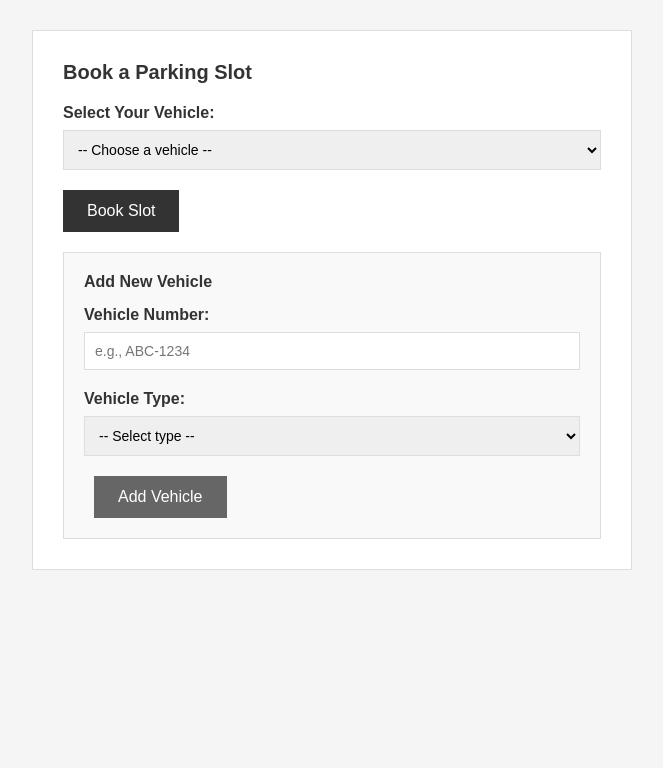
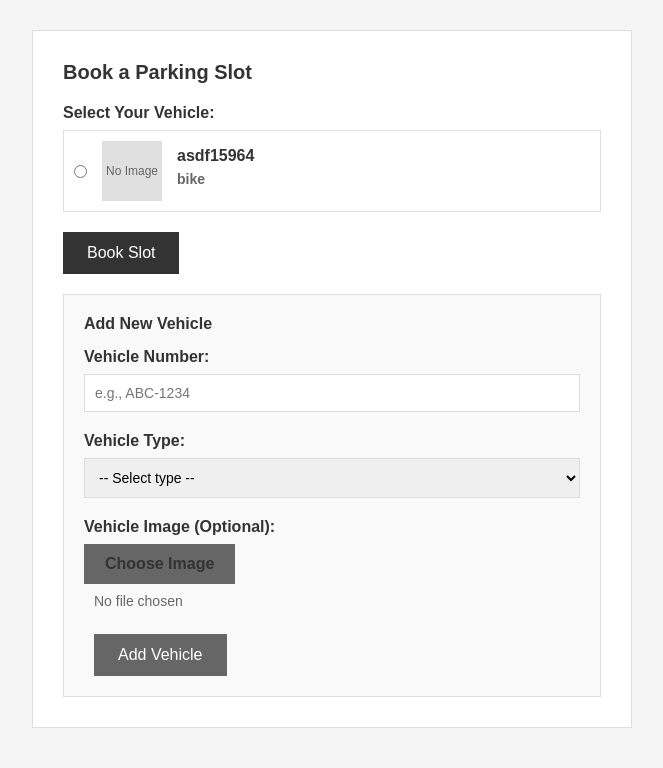
Before and after one commit to izzab123/smart_parking_system, a Django app: page /book/ in a window 1280 px wide. Shown: the part 141-909 px from the top of the page, without its empty margins (308-971 px from the left). Before the commit the page ends 711 px from the top, so only its background shows below. Run offline with Django 5.2, Linux system fonts and the light colour scheme; a user stored in the database is signed in; data comes from the database, SQL or seed files in the repository; both versions use the stored data as it was after the commit.

Commit message:
backend of vehicle image

```diff
--- a/templates/book.html
+++ b/templates/book.html
@@ -106,6 +106,76 @@
             margin-bottom: 15px;
             color: #333;
         }
+        .vehicle-option {
+            display: flex;
+            align-items: center;
+            padding: 10px;
+            border: 1px solid #ddd;
+            margin-bottom: 10px;
+            background: #fff;
+        }
+        .vehicle-option input[type="radio"] {
+            margin-right: 15px;
+            width: auto;
+        }
+        .vehicle-image {
+            width: 60px;
+            height: 60px;
+            object-fit: cover;
+            border: 1px solid #ddd;
+            margin-right: 15px;
+        }
+        .vehicle-image-placeholder {
+            width: 60px;
+            height: 60px;
+            background: #e0e0e0;
+            display: flex;
+            align-items: center;
+            justify-content: center;
+            border: 1px solid #ddd;
+            margin-right: 15px;
+            font-size: 12px;
+            color: #666;
+            text-align: center;
+        }
+        .vehicle-info {
+            flex: 1;
+        }
+        .vehicle-info strong {
+            display: block;
+            margin-bottom: 5px;
+            color: #333;
+        }
+        .vehicle-info span {
+            color: #666;
+            font-size: 14px;
+        }
+        .file-input-wrapper {
+            position: relative;
+            overflow: hidden;
+            display: inline-block;
+        }
+        .file-input-wrapper input[type=file] {
+            position: absolute;
+            left: -9999px;
+        }
+        .file-input-label {
+            display: inline-block;
+            padding: 10px 20px;
+            background: #666;
+            color: #fff;
+            cursor: pointer;
+            border: 1px solid #666;
+        }
+        .file-input-label:hover {
+            background: #888;
+        }
+        .file-name {
+            display: inline-block;
+            margin-left: 10px;
+            color: #666;
+            font-size: 14px;
+        }
     </style>
 </head>
 <body>
@@ -138,19 +208,27 @@
                     {% csrf_token %}
                     <div class="form-group">
                         <label>Select Your Vehicle:</label>
-                        <select name="vehicle" required>
-                            <option value="">-- Choose a vehicle --</option>
-                            {% for v in vehicles %}
-                            <option value="{{ v.id }}">{{ v.vehicle_number }} ({{ v.vehicle_type }})</option>
-                            {% endfor %}
-                        </select>
+                        {% for v in vehicles %}
+                        <div class="vehicle-option">
+                            <input type="radio" name="vehicle" value="{{ v.id }}" id="vehicle_{{ v.id }}" required>
+                            {% if v.vehicle_image %}
+                                <img src="{{ v.vehicle_image.url }}" alt="{{ v.vehicle_number }}" class="vehicle-image">
+                            {% else %}
+                                <div class="vehicle-image-placeholder">No Image</div>
+                            {% endif %}
+                            <label for="vehicle_{{ v.id }}" class="vehicle-info">
+                                <strong>{{ v.vehicle_number }}</strong>
+                                <span>{{ v.vehicle_type }}</span>
+                            </label>
+                        </div>
+                        {% endfor %}
                     </div>
                     <button type="submit" class="btn">Book Slot</button>
                 </form>
 
                 <div class="vehicle-form">
                     <h3>Add New Vehicle</h3>
-                    <form method="POST" action="/add-vehicle/">
+                    <form method="POST" action="/add-vehicle/" enctype="multipart/form-data">
                         {% csrf_token %}
                         <div class="form-group">
                             <label>Vehicle Number:</label>
@@ -164,6 +242,14 @@
                                 <option value="Bike">Bike</option>
                             </select>
                         </div>
+                        <div class="form-group">
+                            <label>Vehicle Image (Optional):</label>
+                            <div class="file-input-wrapper">
+                                <label for="vehicle_image" class="file-input-label">Choose Image</label>
+                                <input type="file" name="vehicle_image" id="vehicle_image" accept="image/*" onchange="updateFileName(this)">
+                                <span class="file-name" id="file-name">No file chosen</span>
+                            </div>
+                        </div>
                         <button type="submit" class="btn btn-secondary">Add Vehicle</button>
                     </form>
                 </div>
@@ -171,7 +257,7 @@
                 <div class="message">
                     You don't have any vehicles registered. Please add a vehicle first.
                 </div>
-                <form method="POST" action="/add-vehicle/">
+                <form method="POST" action="/add-vehicle/" enctype="multipart/form-data">
                     {% csrf_token %}
                     <div class="form-group">
                         <label>Vehicle Number:</label>
@@ -185,10 +271,27 @@
                             <option value="Bike">Bike</option>
                         </select>
                     </div>
+                    <div class="form-group">
+                        <label>Vehicle Image (Optional):</label>
+                        <div class="file-input-wrapper">
+                            <label for="vehicle_image_new" class="file-input-label">Choose Image</label>
+                            <input type="file" name="vehicle_image" id="vehicle_image_new" accept="image/*" onchange="updateFileName(this)">
+                            <span class="file-name" id="file-name-new">No file chosen</span>
+                        </div>
+                    </div>
                     <button type="submit" class="btn">Add Vehicle</button>
                 </form>
             {% endif %}
         </div>
     </div>
+    <script>
+        function updateFileName(input) {
+            const fileName = input.files[0] ? input.files[0].name : 'No file chosen';
+            const fileNameSpan = input.parentElement.querySelector('.file-name');
+            if (fileNameSpan) {
+                fileNameSpan.textContent = fileName;
+            }
+        }
+    </script>
 </body>
 </html>
```
Also changed, not shown: templates/dashboard.html (+25 -0 lines), db.sqlite3, media/vehicle_images/download.jpg (added).
